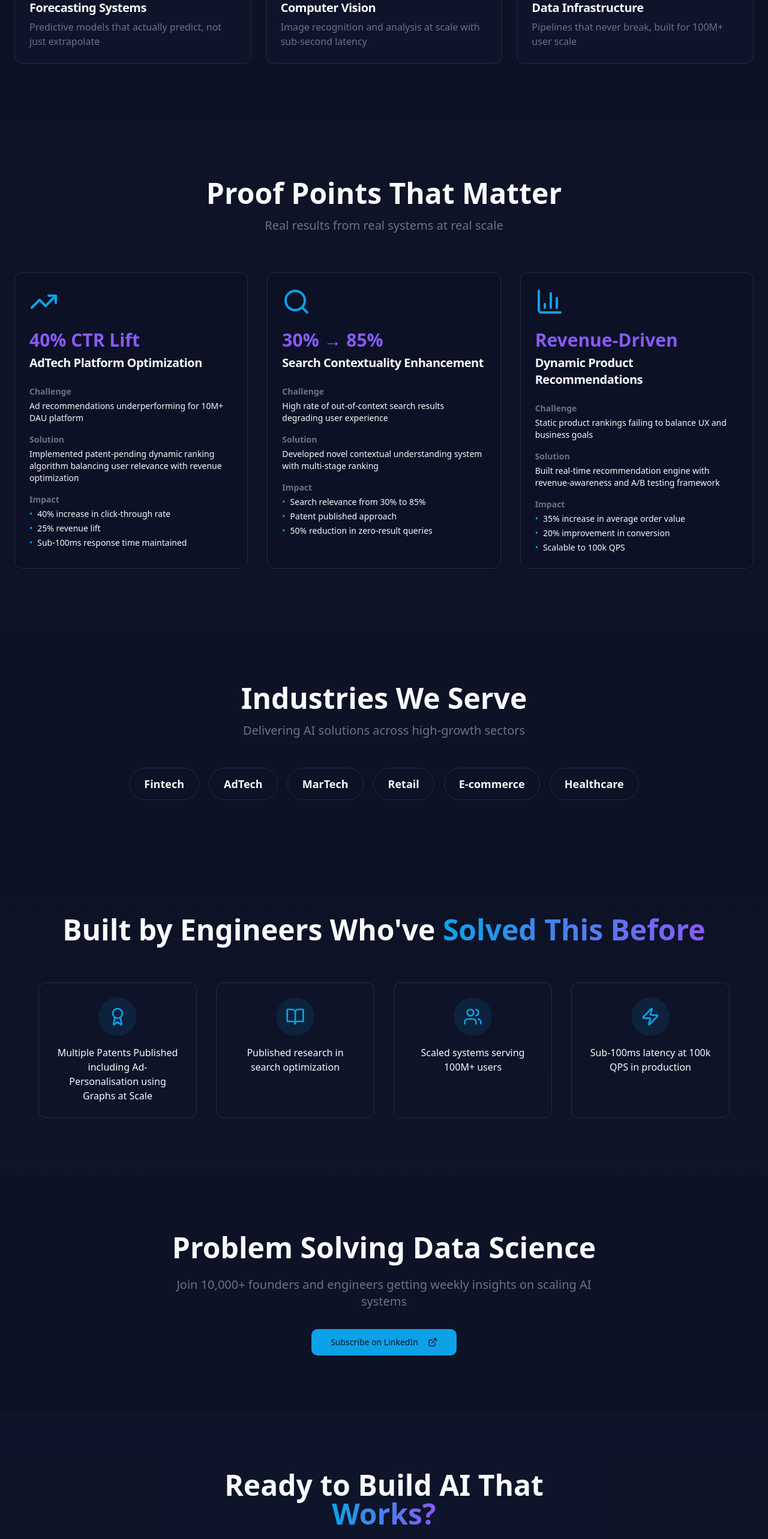
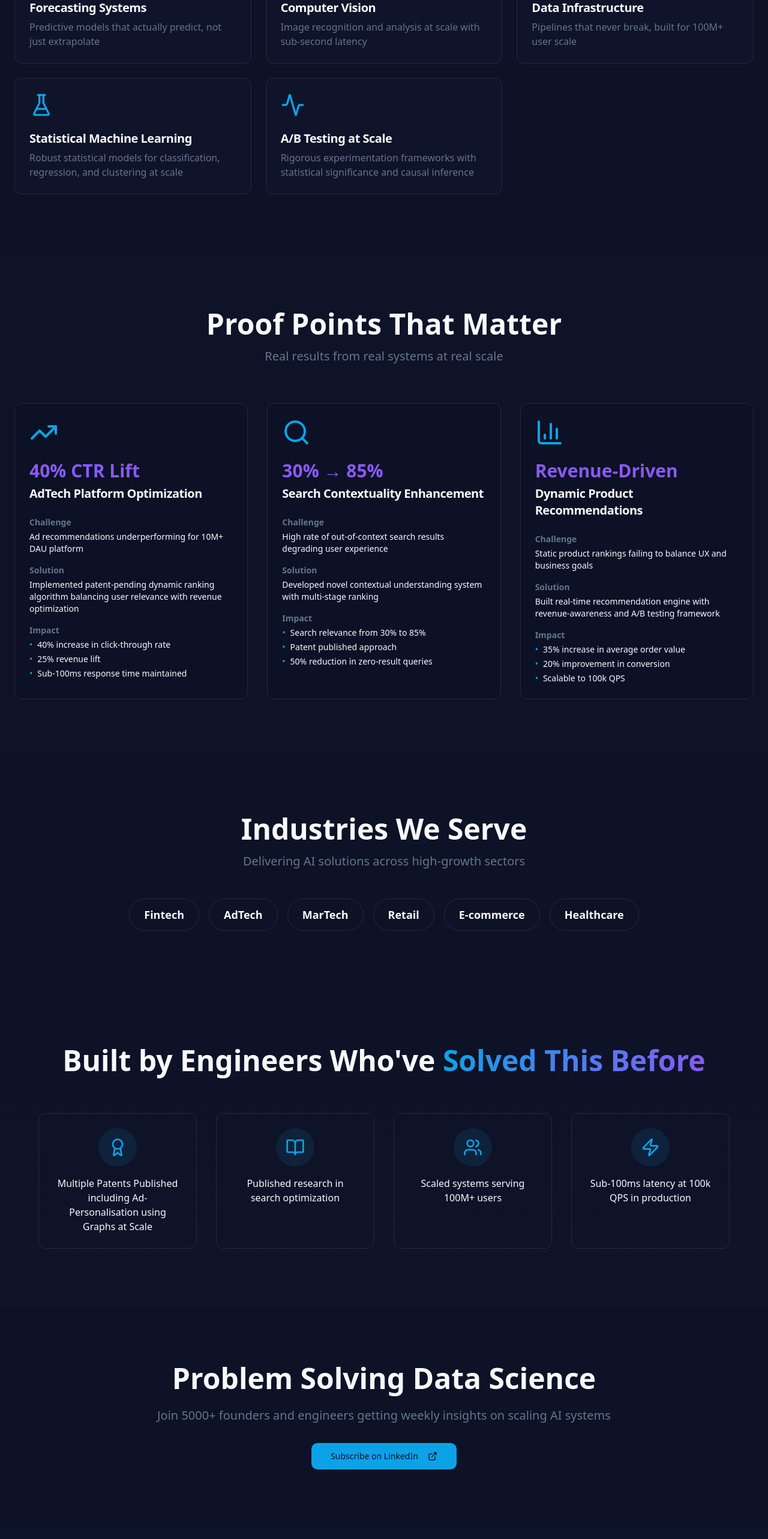
Before and after one commit to OsciraAI/osciraai, a React (Vite) app: page / in a window 1280 px wide. Shown: the part 1900-4466 px from the top of the page at 60% size. Built offline with nearby package versions, Linux system fonts and the light colour scheme; the HTML template or start-up script is replaced by a standard one.

Commit message:
Update newsletter subscriber count

```diff
--- a/src/components/Newsletter.tsx
+++ b/src/components/Newsletter.tsx
@@ -10,7 +10,7 @@ const Newsletter = () => {
             Problem Solving Data Science
           </h2>
           <p className="text-xl text-muted-foreground mb-8">
-            Join 10,000+ founders and engineers getting weekly insights on scaling AI systems
+            Join 5000+ founders and engineers getting weekly insights on scaling AI systems
           </p>
           <Button
             size="lg"
--- a/src/components/Services.tsx
+++ b/src/components/Services.tsx
@@ -1,4 +1,4 @@
-import { MessageSquare, Target, TrendingUp, BarChart3, Eye, Database } from "lucide-react";
+import { MessageSquare, Target, TrendingUp, BarChart3, Eye, Database, Activity, FlaskConical } from "lucide-react";
 import { Card, CardHeader, CardTitle, CardDescription } from "@/components/ui/card";
 
 const Services = () => {
@@ -32,6 +32,16 @@ const Services = () => {
       icon: Database,
       title: "Data Infrastructure",
       description: "Pipelines that never break, built for 100M+ user scale"
+    },
+    {
+      icon: FlaskConical,
+      title: "Statistical Machine Learning",
+      description: "Robust statistical models for classification, regression, and clustering at scale"
+    },
+    {
+      icon: Activity,
+      title: "A/B Testing at Scale",
+      description: "Rigorous experimentation frameworks with statistical significance and causal inference"
     }
   ];
 
```
